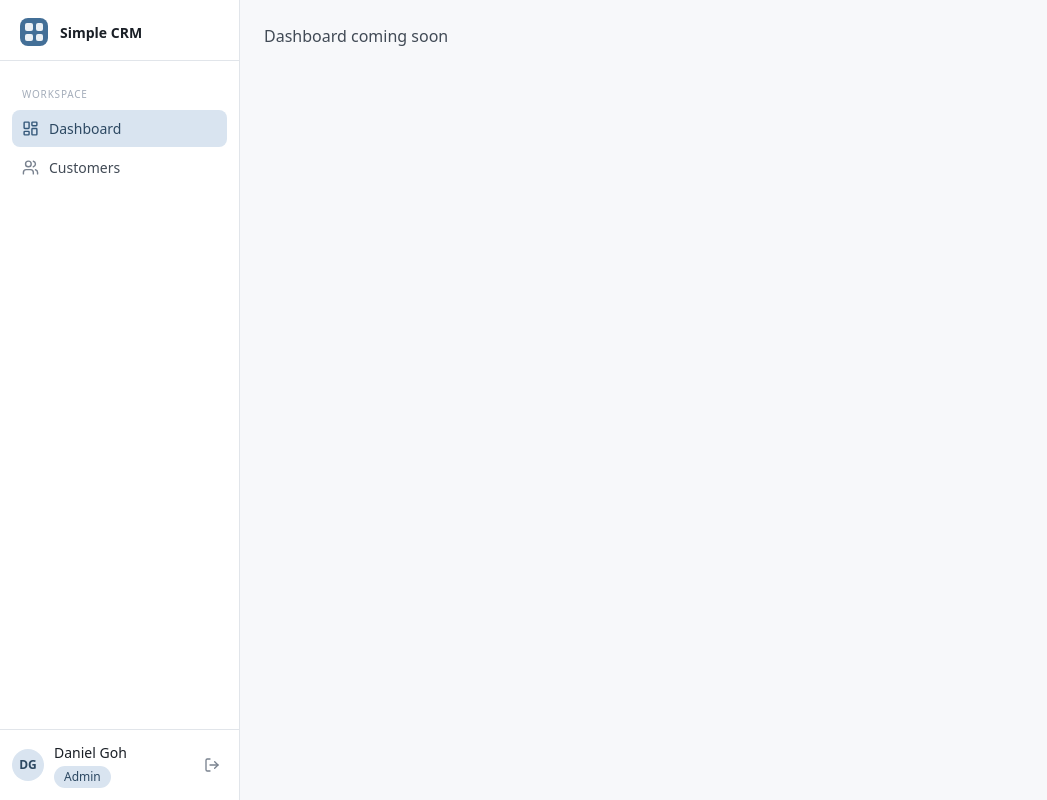
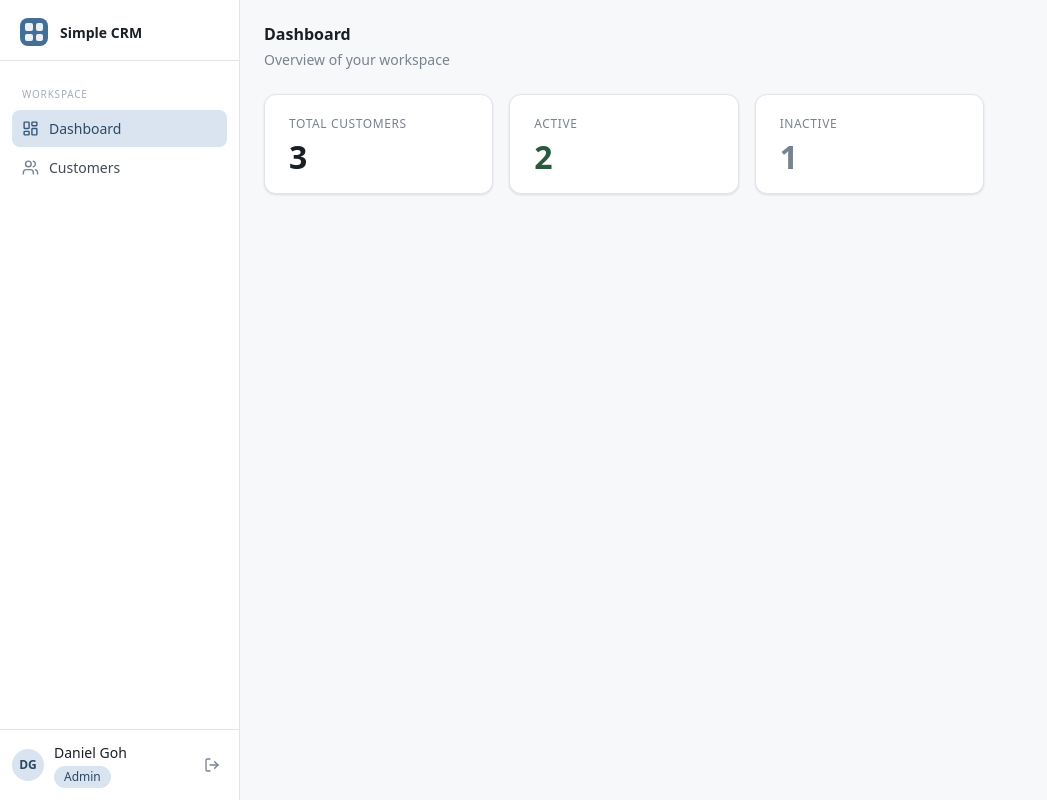
Before and after one commit to Joel-Wong0794/simple-crm-example, a React (Vite) app: page /app in a window 1280 px wide. Shown: the whole page, without its empty margins (0-1047 px from the left). Built offline with nearby package versions, Linux system fonts and the light colour scheme; data requests are answered from the project's data file.

Commit message:
2.8-Part5:Adding CustomersPage.

```diff
--- a/src/App.css
+++ b/src/App.css
@@ -143,3 +143,28 @@
   background: var(--danger-50, #f9eeed);
   border: 1px solid var(--danger-100, #f1d6d3);
 }
+
+.page-header {
+  display: flex;
+  align-items: center;
+  justify-content: space-between;
+  margin-bottom: var(--space-6);
+}
+
+.btn-primary-link {
+  padding: var(--space-2) var(--space-5);
+  background: var(--action-primary);
+  color: var(--text-on-primary);
+  border: none;
+  border-radius: var(--radius-md);
+  font-family: var(--font-sans);
+  font-size: var(--text-sm);
+  font-weight: var(--weight-medium);
+  text-decoration: none;
+  cursor: pointer;
+  transition: background var(--duration-fast) var(--ease-standard);
+}
+
+.btn-primary-link:hover {
+  background: var(--action-primary-hover);
+}
--- a/src/App.jsx
+++ b/src/App.jsx
@@ -1,6 +1,9 @@
 import { BrowserRouter, Routes, Route } from "react-router";
 import WelcomePage from "./pages/WelcomePage";
 import RootLayout from "./layouts/RootLayout";
+import DashboardPage from "./pages/DashboardPage";
+import CustomersPage from "./pages/CustomersPage";
+import "./App.css";
 
 export const API_BASE = "http://localhost:3001";
 
@@ -17,7 +20,8 @@ function App() {
         {/* Parent Route */}
         <Route path="app" element={<RootLayout />}>
           {/* Child Routes/Nested Routes */}
-          <Route index element={<div>Dashboard coming soon</div>} />
+          <Route index element={<DashboardPage />} />
+          <Route path="customers" element={<CustomersPage />} />
         </Route>
       </Routes>
     </BrowserRouter>
--- a/src/components/CustomerCard.jsx
+++ b/src/components/CustomerCard.jsx
@@ -2,21 +2,19 @@
 import { useContext } from "react";
 import { Mail, Phone } from "lucide-react";
 import { CustomerContext } from "../contexts/CustomerContext";
-import { AuthContext } from "../contexts/AuthContext";
 import styles from "./CustomerCard.module.css";
 
 function initials(firstName, lastName) {
   return (firstName[0] + lastName[0]).toUpperCase();
 }
 
-function CustomerCard({ customer, onSelect, isSelected }) {
+function CustomerCard({ customer, onSelect }) {
   const { deleteCustomer } = useContext(CustomerContext);
-  const { hasRole } = useContext(AuthContext);
   const { firstName, lastName, email, phone, status, tags } = customer;
 
   return (
     <div
-      className={`${styles.card} ${isSelected ? styles.cardSelected : ""}`}
+      className={styles.card}
       onClick={() => onSelect(customer.id)}
     >
       <div className={styles.header}>
@@ -52,7 +50,6 @@ function CustomerCard({ customer, onSelect, isSelected }) {
             </span>
           ))}
         </div>
-        {hasRole("admin") && (
         <button
           className={styles.deleteButton}
           onClick={(e) => {
@@ -62,7 +59,6 @@ function CustomerCard({ customer, onSelect, isSelected }) {
         >
           Delete
         </button>
-        )}
       </div>
     </div>
   );
--- /dev/null
+++ b/src/pages/CustomersPage.jsx
@@ -0,0 +1,72 @@
+// src/pages/CustomersPage.jsx
+import { useContext } from "react";
+import { Link, useNavigate } from "react-router";
+import { CustomerContext } from "../contexts/CustomerContext";
+import CustomerCard from "../components/CustomerCard";
+import SearchBar from "../components/SearchBar";
+import Spinner from "../components/Spinner";
+
+function CustomersPage() {
+  const {
+    filteredCustomers,
+    loading,
+    error,
+    searchTerm,
+    statusFilter,
+    setSearchTerm,
+    setStatusFilter,
+  } = useContext(CustomerContext);
+
+  const navigate = useNavigate();
+
+  if (loading) return <Spinner />;
+  if (error) return <p className="status-message error">Error: {error}</p>;
+
+  return (
+    <div>
+      <div className="page-header">
+        <h1>Customers</h1>
+        <Link to="/app/customers/new" className="btn-primary-link">
+          Add Customer
+        </Link>
+      </div>
+
+      <div className="filter-bar">
+        {["all", "active", "inactive"].map((f) => (
+          <button
+            key={f}
+            className={`filter-btn${statusFilter === f ? " filter-btn-active" : ""}`}
+            onClick={() => setStatusFilter(f)}
+          >
+            {f.charAt(0).toUpperCase() + f.slice(1)}
+          </button>
+        ))}
+      </div>
+
+      <SearchBar searchTerm={searchTerm} setSearchTerm={setSearchTerm} />
+
+      <div className="customer-list">
+        <h2>Customers ({filteredCustomers.length})</h2>
+        {filteredCustomers.length === 0 ? (
+          <p className="empty-state">
+            {searchTerm
+              ? "No customers match your search."
+              : "No customers yet."}
+          </p>
+        ) : (
+          <div className="customers">
+            {filteredCustomers.map((customer) => (
+              <CustomerCard
+                key={customer.id}
+                customer={customer}
+                onSelect={(id) => navigate(`/app/customers/${id}`)}
+              />
+            ))}
+          </div>
+        )}
+      </div>
+    </div>
+  );
+}
+
+export default CustomersPage;
--- /dev/null
+++ b/src/pages/DashboardPage.jsx
@@ -0,0 +1,39 @@
+// src/pages/DashboardPage.jsx
+import { useContext } from "react";
+import { CustomerContext } from "../contexts/CustomerContext";
+import styles from "./DashboardPage.module.css";
+
+function DashboardPage() {
+  const { customers } = useContext(CustomerContext);
+
+  const activeCount = customers.filter((c) => c.status === "active").length;
+  const inactiveCount = customers.filter((c) => c.status === "inactive").length;
+
+  return (
+    <div className={styles.page}>
+      <h1 className={styles.heading}>Dashboard</h1>
+      <p className={styles.subtitle}>Overview of your workspace</p>
+
+      <div className={styles.statsGrid}>
+        <div className={styles.statCard}>
+          <div className={styles.statLabel}>Total Customers</div>
+          <div className={styles.statValue}>{customers.length}</div>
+        </div>
+        <div className={styles.statCard}>
+          <div className={styles.statLabel}>Active</div>
+          <div className={`${styles.statValue} ${styles.statSuccess}`}>
+            {activeCount}
+          </div>
+        </div>
+        <div className={styles.statCard}>
+          <div className={styles.statLabel}>Inactive</div>
+          <div className={`${styles.statValue} ${styles.statMuted}`}>
+            {inactiveCount}
+          </div>
+        </div>
+      </div>
+    </div>
+  );
+}
+
+export default DashboardPage;
--- /dev/null
+++ b/src/pages/DashboardPage.module.css
@@ -0,0 +1,55 @@
+/* src/pages/DashboardPage.module.css */
+.page {
+  max-width: 720px;
+}
+
+.heading {
+  font-size: var(--text-md);
+  font-weight: var(--weight-semibold);
+  color: var(--text-strong);
+  margin-bottom: var(--space-1);
+}
+
+.subtitle {
+  font-size: var(--text-sm);
+  color: var(--text-muted);
+  margin-bottom: var(--space-6);
+}
+
+.statsGrid {
+  display: grid;
+  grid-template-columns: repeat(auto-fit, minmax(140px, 1fr));
+  gap: var(--space-4);
+}
+
+.statCard {
+  background: var(--surface-card);
+  border: 1px solid var(--border-subtle);
+  border-radius: var(--radius-lg);
+  padding: var(--space-5) var(--space-6);
+  box-shadow: var(--shadow-sm);
+}
+
+.statLabel {
+  font-size: var(--text-xs);
+  font-weight: var(--weight-medium);
+  color: var(--text-muted);
+  text-transform: uppercase;
+  letter-spacing: 0.05em;
+  margin-bottom: var(--space-2);
+}
+
+.statValue {
+  font-size: 2rem;
+  font-weight: var(--weight-semibold);
+  color: var(--text-strong);
+  line-height: 1;
+}
+
+.statSuccess {
+  color: var(--success-700);
+}
+
+.statMuted {
+  color: var(--text-muted);
+}
```
Lines whose indentation alone changed are shown as unchanged.
